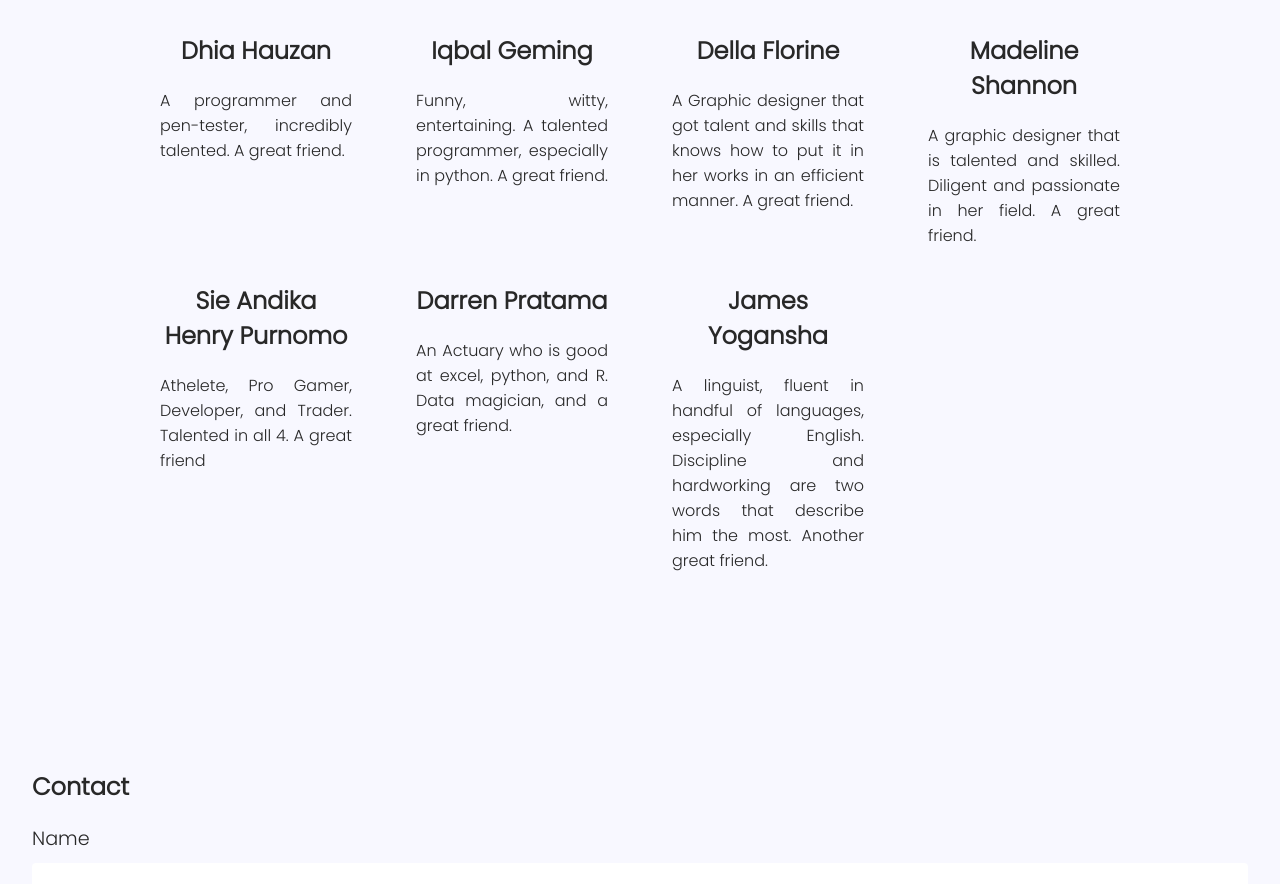
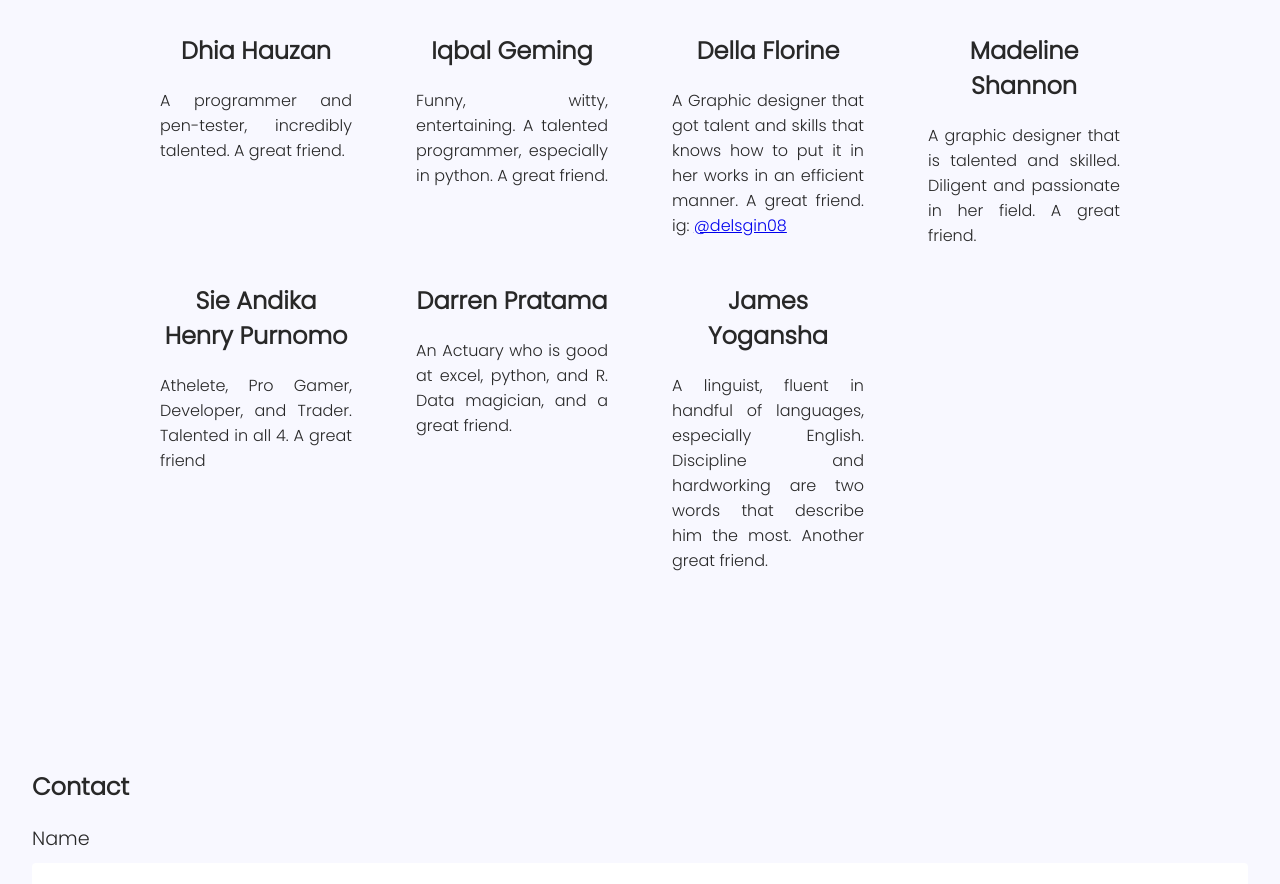
Before and after one commit to IniJamiel/Webset, a website: page index.html in a window 1280 px wide. Shown: the part 3643-4527 px from the top of the page. Drawn offline with Linux system fonts and the light colour scheme.

Commit message:
Update index.html

```diff
--- a/index.html
+++ b/index.html
@@ -350,7 +350,7 @@
                         <div>
                             <p>
                                 A Graphic designer that got talent and skills that knows how to put it in her works in an efficient manner.
-                                A great friend.
+                                A great friend. ig: <a href="https://www.instagram.com/delsign08/" target="_blank" rel="noopener noreferrer">@delsgin08</a>
                             </p>
                         </div>
                     </li>
```
